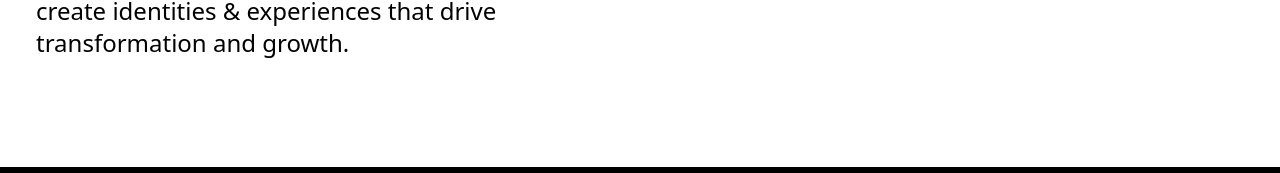
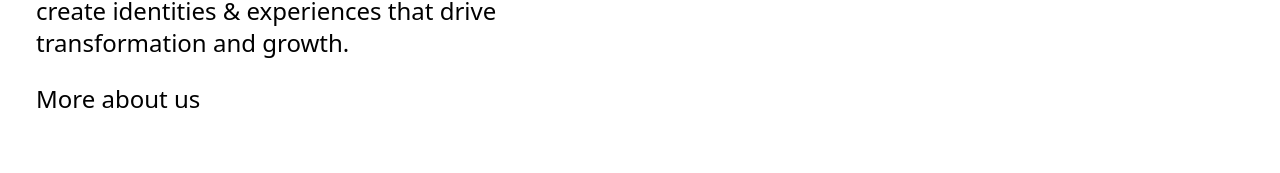
Before and after one commit to 4eug/Obodai-s-Website, a Next.js app: page / in a window 1280 px wide. Shown: the part 4311-4484 px from the top of the page. Built offline with nearby package versions, Linux system fonts and the light colour scheme.

Commit message:
Strategy

```diff
--- a/components/Message/strategy-message.jsx
+++ b/components/Message/strategy-message.jsx
@@ -13,6 +13,9 @@ const Strategy = () => {
             businesses to create identities & experiences
             that drive transformation and growth.
             </p>
+            <div className="mt-6 text-2xl">
+                More about us
+            </div>
           </div>
         </div>
       </div>
```
